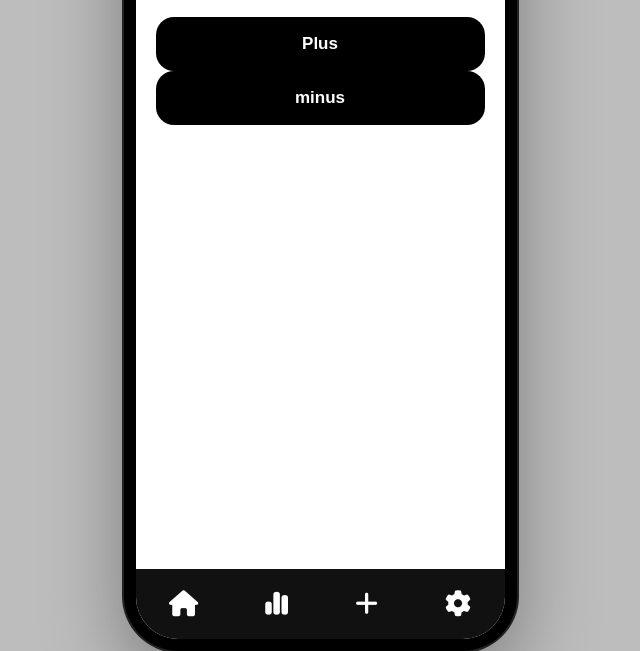
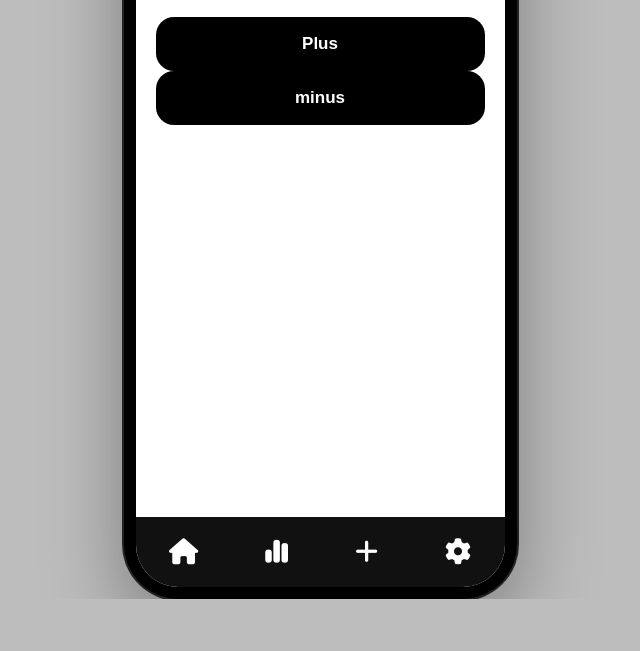
Before and after one commit to AlphexOne/Counter-App, a plain HTML site: page index.html in a window 1280 px wide. Shown: the part 201-852 px from the top of the page, without its empty margins (320-960 px from the left). After the commit the page ends 800 px from the top, so only its background shows below. Drawn offline with Linux system fonts and the light colour scheme.

Commit message:
handy-test

```diff
--- a/style.css
+++ b/style.css
@@ -1,6 +1,6 @@
 /*
  * TRACKING-APP
- * Copyright (C) 2026 sonnytricky
+ * Copyright (C) 2026 AlphexOne
  * SPDX-License-Identifier: GPL-3.0-or-later
  */
 
@@ -54,7 +54,7 @@
 
 body {
   margin: 0;
-  /* min-height:100vh; */
+  /* min-height:100dvh; */
 
   display: flex;
   justify-content: center;
@@ -69,15 +69,12 @@ body {
 .app {
   /* iPhone 15 Pro Maße */
   width: 393px;
-  height: 852px;
-
-  /* min-width: 393px; */
+  height: 100dvh;
   max-height: 852px;
 
   background: #000;
 
   border-radius: 55px;
-
   padding: 12px;
 
   position: relative;
@@ -144,12 +141,12 @@ body {
 /* APP CONTENT */
 .content {
   flex: 1;
-
   overflow: auto;
 
   padding: 20px;
+  padding-bottom:90px;  /*war auf 20*/
 
-  padding-bottom:90px;
+  min-height: 0;
 }
 
 /* TITEL */
@@ -192,16 +189,16 @@ input {
 }
 
 .footer{
-  position:absolute;
+  /* position:absolute; */
 
-  bottom:0;
-  left:0;
+  /* bottom:0;
+  left:0; */
 
-  width:100%;
+  /* width:100%; */
   height:70px;
 
-  padding-top: 20px;
-  padding-bottom: calc(20px + env(safe-area-inset-bottom));
+  /* padding-top: 20px; */
+  padding-bottom: env(safe-area-inset-bottom);
 
   background:#111;
   color:white;
@@ -210,7 +207,9 @@ input {
   justify-content:space-around;
   align-items:center;
 
-  z-index:100;
+  flex-shrink:0;
+
+  /* z-index:100; */
 }
 
 .nav-btn{
@@ -242,7 +241,7 @@ input {
   /* APP FULLSCREEN */
   .app{
     width:100%;
-    height:100dvh;
+    /* min-height:100dvh; */
 
     border-radius:0;
     padding:0;
```
